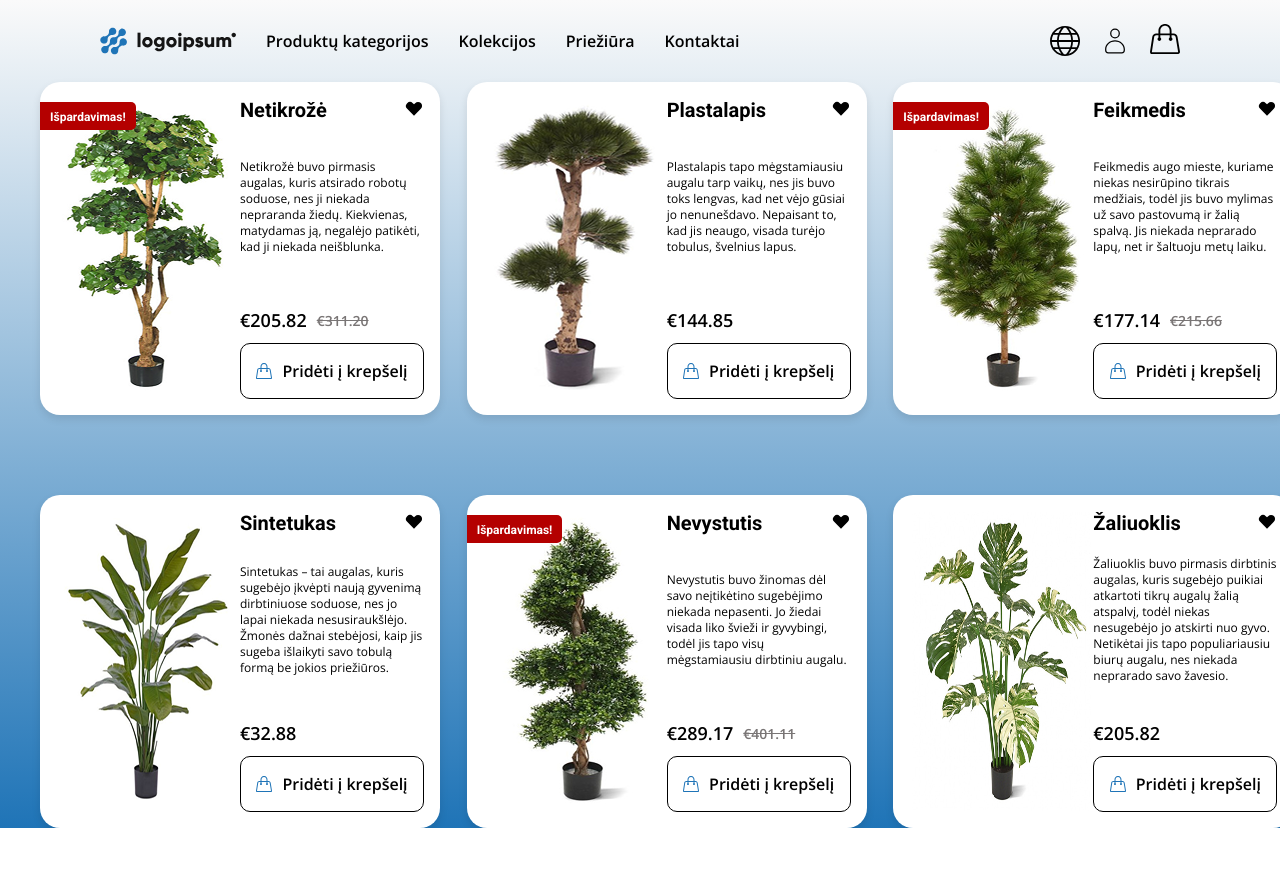
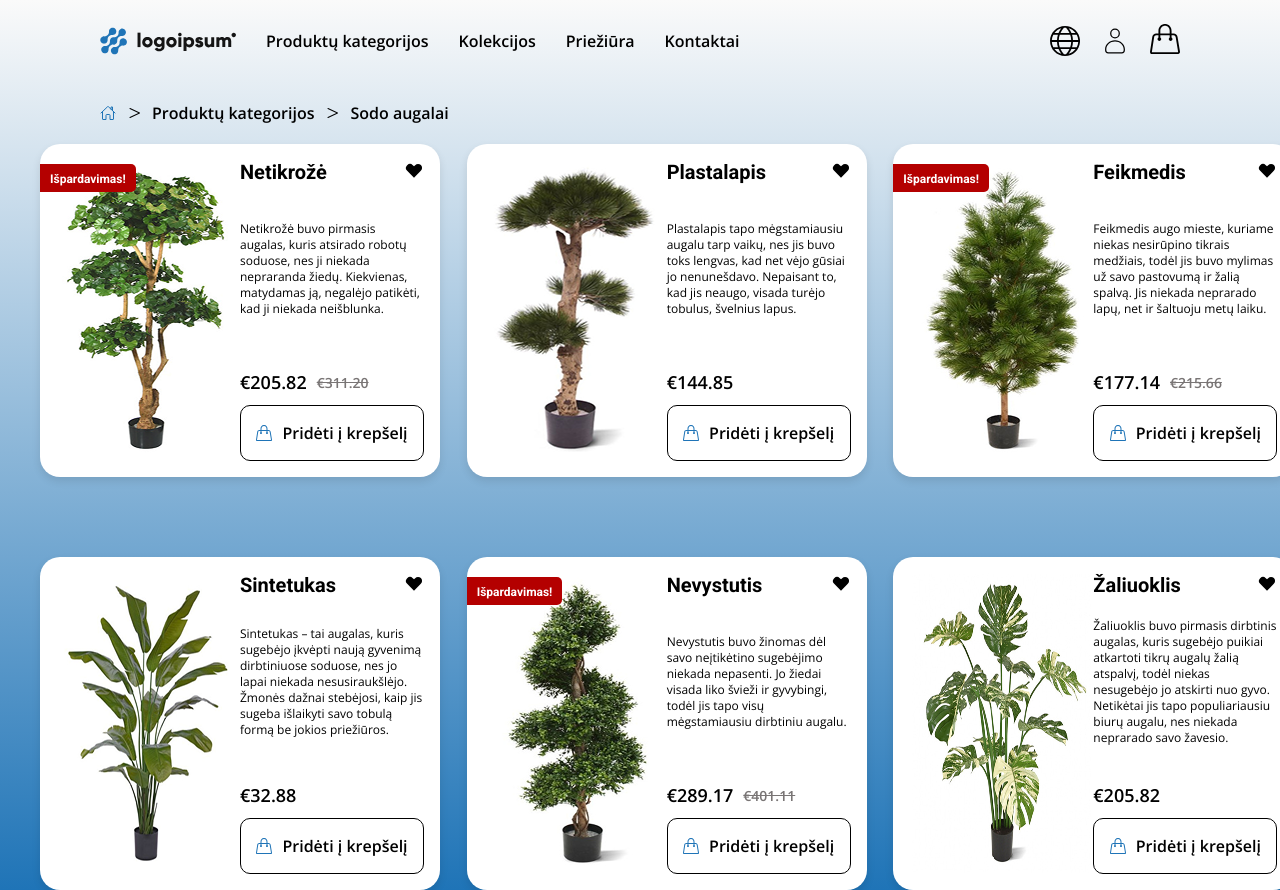
Before and after one commit to JustinSTV/WEBROM-task, a React (Vite) app: page / in a window 1280 px wide. Before the commit the page ends 828 px from the top, so only its background shows below. Built offline with nearby package versions, Linux system fonts and the light colour scheme.

Commit message:
Breadcrumb navigation

```diff
--- /dev/null
+++ b/src/components/UI/molecule/Breadcrumb/Breadcrumb.css
@@ -0,0 +1,10 @@
+nav.breadcrumb {
+  padding: 20px 100px;
+  display: flex;
+  align-items: center;
+  gap: 10px;
+  > a :nth-child(1) {
+    color: var(--blue-1);
+    display: flex;
+  }
+}
--- /dev/null
+++ b/src/components/UI/molecule/Breadcrumb/Breadcrumb.tsx
@@ -0,0 +1,19 @@
+import "./Breadcrumb.css";
+import { IoHomeOutline } from "react-icons/io5";
+import { PiGreaterThan } from "react-icons/pi";
+
+const Breadcrumb = () => {
+  return (
+    <nav className="breadcrumb">
+      <a>
+        <IoHomeOutline />
+      </a>
+      <PiGreaterThan />
+      <a className="btn-2">Produktų kategorijos</a>
+      <PiGreaterThan />
+      <span className="btn-2">Sodo augalai</span>
+    </nav>
+  );
+};
+
+export default Breadcrumb;
--- a/src/components/pages/HomePage/HomePage.tsx
+++ b/src/components/pages/HomePage/HomePage.tsx
@@ -3,6 +3,7 @@ import "./HomePage.css";
 import Header from "../../UI/organism/Header/Header";
 import ProductBox from "../../UI/organism/ProductBox/ProductBox";
 import data from "../../../../data.json";
+import Breadcrumb from "../../UI/molecule/Breadcrumb/Breadcrumb";
 
 const HomePage = () => {
   const [trees, setTrees] = useState(data.trees);
@@ -23,7 +24,8 @@ const HomePage = () => {
         cartItems={cartItems}
         onRemoveFromCart={handleRemoveFromCart}
       />
-      <div className="products-grid">
+      <Breadcrumb />
+      <section className="products-grid">
         {trees.map((tree) => (
           <ProductBox
             key={tree.id}
@@ -37,7 +39,7 @@ const HomePage = () => {
             onAddToCart={() => handleAddToCart(tree.id)}
           />
         ))}
-      </div>
+      </section>
     </section>
   );
 };
```
